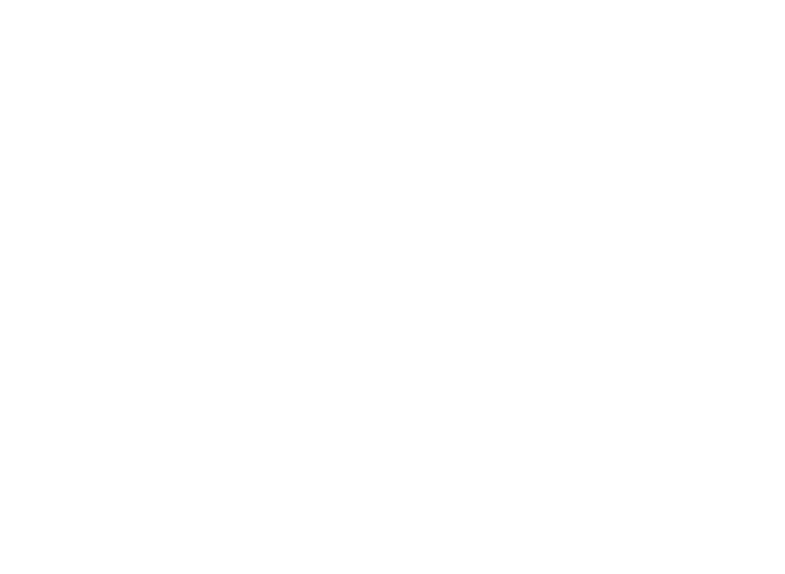
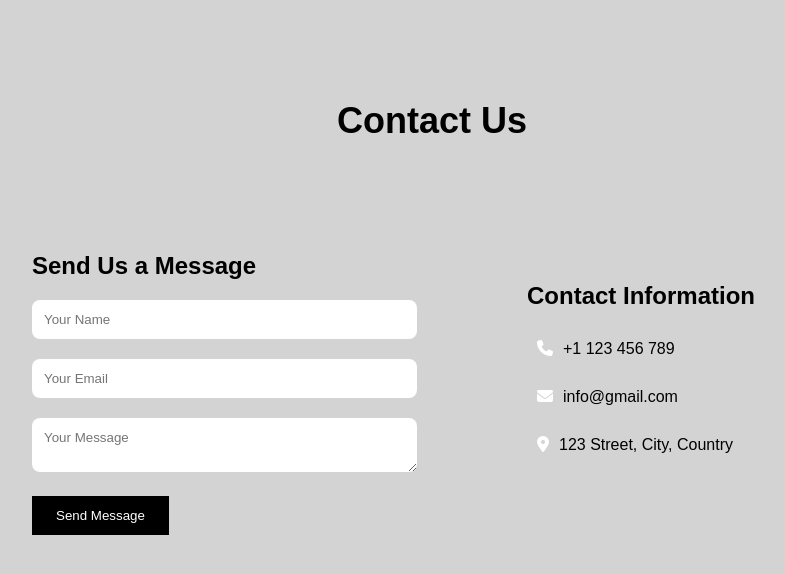
Before and after one commit to irfaan89/irfan-portfolio, a plain HTML site: page contactus.html in a window 1280 px wide. Shown: the whole page, without its empty margins (208-993 px from the left). Drawn offline with Linux system fonts and the light colour scheme.

Commit message:
pagedit contactus

```diff
--- a/contactus.html
+++ b/contactus.html
@@ -4,19 +4,153 @@
 <head>
     <meta charset="UTF-8">
     <meta name="viewport" content="width=device-width, initial-scale=1.0">
+    <link rel="stylesheet" href="https://cdnjs.cloudflare.com/ajax/libs/font-awesome/6.5.1/css/all.min.css">
     <title>Document</title>
     <style>
-        *
-        {
-            margin: 0;
-            padding: 0;
+        * {
+            margin: 0px;
+            padding: 0px;
             box-sizing: border-box;
-            font-family: 'poppins',sans-serif;
+            font-family: sans-serif;
+        }
+
+        .contact {
+            min-height: 100vh;
+            background-color: lightgray;
+            padding: 50px;
+            text-align: center;
+        }
+
+        .container {
+            max-width: 800px;
+            margin: 0 auto;
+        }
+
+        .container h2 {
+            font-size: 36px;
+            margin-bottom: 20px;
+            margin-top: 50px;
+            color: black;
+            transition: 0.3s ease;
+        }
+        .container h2 :hover{
+            background-color: lightgray;
+
+        }
+
+
+        .contact-wrapper {
+            display: grid;
+            grid-template-columns: repeat(2, 1fr);
+            grid-gap: 30px;
+        }
+
+        .contact-form {
+            text-align: left;
+            margin-top: 90px;
+        }
+
+        .contact-form h3 {
+            font-size: 24px;
+            margin-bottom: 20px;
+            color: black;
+        }
+
+        .form-group {
+            margin-bottom: 20px;
+        }
+
+        input,
+        textarea {
+            width: 100%;
+            padding: 12px;
+            border-radius: 8px;
+            border: none;
+            background-color: white;
+            color: gray;
+        }
+
+        input:focus,
+        textarea:focus {
+            outline: none;
+            box-shadow: 0 0 8px #bbb;
+        }
+
+        button {
+            display: inline-block;
+            padding: 12px 24px;
+            background-color: black;
+            color: white;
+            border: none;
+            cursor: pointer;
+            transition: 0.3s ease;
+        }
+
+        button:hover {
+            background-color: lightgray;
+        }
+
+        .contact-info {
+            text-align: left;
+            margin-left: 80px;
+            margin-top: 120px;
+        }
+
+        .contact-info h3 {
+            font-size: 24px;
+            margin-bottom: 20px;
+            color: black;
+        }
+
+        .contact-info p {
+            margin-bottom: 10px;
+            padding: 10px;
+            color: black;
+        }
+
+        .contact-info i {
+            color: white;
+            margin-right: 10px;
+        }
+
+        @media screen and(max-width:768px) {
+            .container {
+                padding: 20px;
+            }
         }
     </style>
 </head>
+
 <body>
+    <section class="contact">
+        <div class="container">
+            <h2>Contact Us</h2>
+            <div class="contact-wrapper">
+                <div class="contact-form">
+                    <h3>Send Us a Message</h3>
+                    <form>
+                        <div class="form-group">
+                            <input type="text" name="name" placeholder="Your Name">
+                        </div>
+                        <div class="form-group">
+                            <input type="Email" name="Email" placeholder="Your Email">
+                        </div>
+                        <div class="form-group">
+                            <textarea name="message" placeholder="Your Message"></textarea>
+                        </div>
+                        <button type="submit">Send Message</button>
+                    </form>
+                </div>
+                <div class="contact-info">
+                    <h3>Contact Information</h3>
+                    <p><i class="fas fa-phone"></i>+1 123 456 789</p>
+                    <p><i class="fas fa-envelope"></i>info@gmail.com</p>
+                    <p><i class="fas fa-map-marker-alt"></i>123 Street, City, Country</p>
 
+                </div>
+            </div>
+        </div>
+    </section>
 
 </body>
 
```
